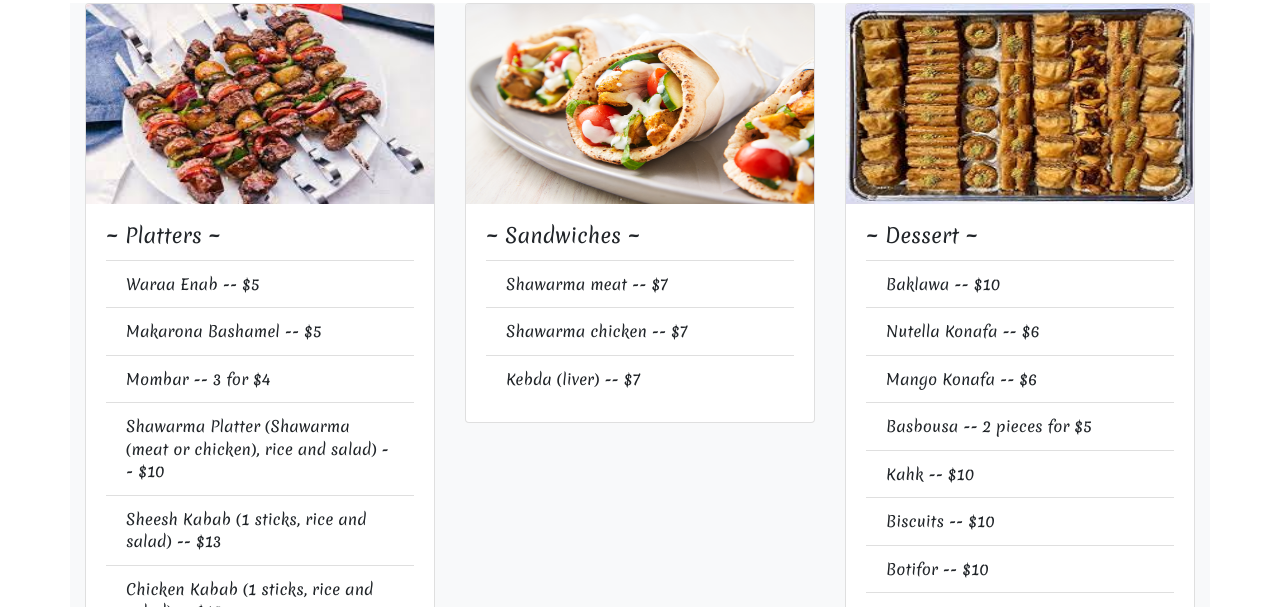
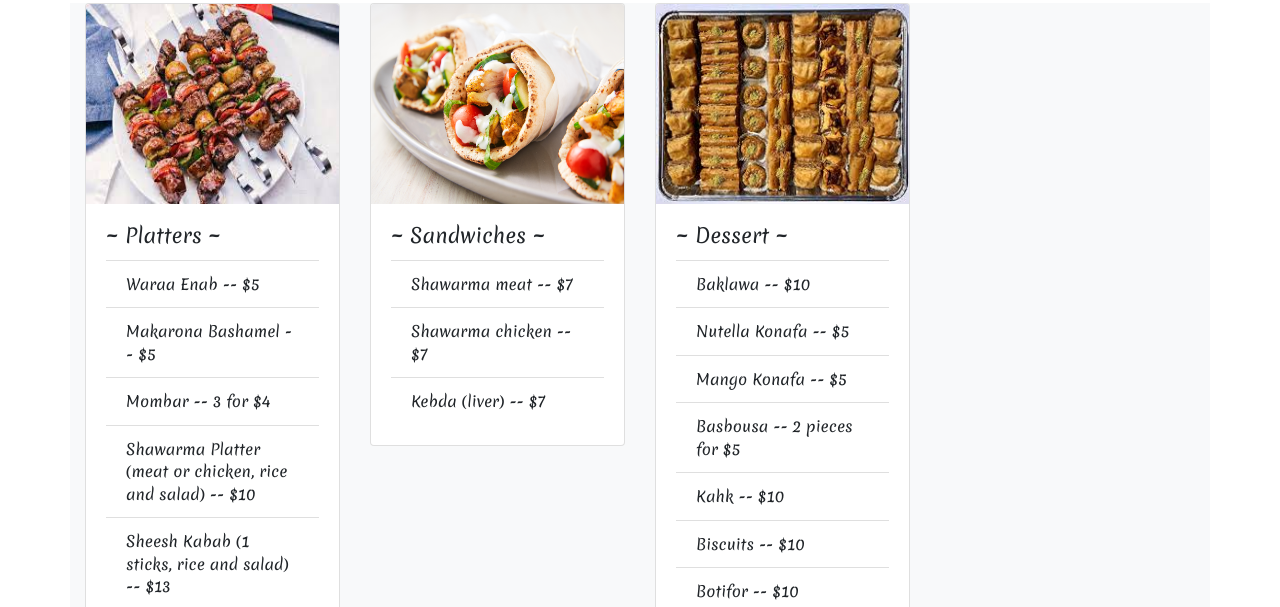
Before and after one commit to davidawoud/fesival-menu, a plain HTML site: page index.html in a window 1280 px wide. Shown: the part 185-792 px from the top of the page. Drawn offline with nearby package versions, Linux system fonts and the light colour scheme; some packages are replaced by stand-ins of ours.

Commit message:
size update

```diff
--- a/index.html
+++ b/index.html
@@ -22,7 +22,7 @@
 				</div>
 			</div>
 			<div class="row bg-light">
-				<div class="col-md-4" data-aos="slide-up">
+				<div class="col-md-3" data-aos="slide-up">
 					<div class="card view zoom">
   						<img class="card-img-top img-fluid " src="images/sheesh.jpeg">
 					  	<div class="card-body">
@@ -31,7 +31,7 @@
 							    <li class="list-group-item">Waraa Enab -- $5</li>
 							    <li class="list-group-item">Makarona Bashamel -- $5</li>
 							 	<li class="list-group-item">Mombar -- 3 for $4</li>
-								<li class="list-group-item">Shawarma Platter (Shawarma (meat or chicken), rice and salad) -- $10</li>
+								<li class="list-group-item">Shawarma Platter (meat or chicken, rice and salad) -- $10</li>
 							 	<li class="list-group-item">Sheesh Kabab (1 sticks, rice and salad) -- $13</li>
 								<li class="list-group-item">Chicken Kabab (1 sticks, rice and salad) -- $10</li>
 								<li class="list-group-item">Kofta (3 pieces, rice and salad) ~~~~ $10</li>
@@ -40,7 +40,7 @@
 					  	</div>
 					</div>
 				</div>
-				<div class="col-md-4" data-aos="slide-up">
+				<div class="col-md-3" data-aos="slide-up">
 					<div class="card">
   						<img class="card-img-top img-fluid " src="images/190130-chicken-shwarma-horizontal-1551285400.png">
 					  	<div class="card-body">
@@ -53,15 +53,15 @@
 					  	</div>
 					</div>
 				</div>
-				<div class="col-md-4" data-aos="slide-up">
+				<div class="col-md-3" data-aos="slide-up">
 					<div class="card">
   						<img class="card-img-top img-fluid" src="images/dessert.jpeg">
 					  	<div class="card-body">
 					  		<h5 class="card-title">~ Dessert ~</h5>
 					    	<ul class="list-group list-group-flush">
 							    <li class="list-group-item">Baklawa -- $10</li>
-							    <li class="list-group-item">Nutella Konafa -- $6</li>
-								<li class="list-group-item">Mango Konafa -- $6</li>
+							    <li class="list-group-item">Nutella Konafa -- $5</li>
+								<li class="list-group-item">Mango Konafa -- $5</li>
 							 	<li class="list-group-item">Basbousa -- 2 pieces for $5</li>
 							 	<li class="list-group-item">Kahk -- $10</li>
 							 	<li class="list-group-item">Biscuits -- $10</li>
@@ -76,7 +76,7 @@
 			<!-- ............ -->
 
 			<div class="row bg-light">
-				<div class="col-md-4" data-aos="slide-up">
+				<div class="col-md-3" data-aos="slide-up">
 					<div class="card view zoom">
   						<img class="card-img-top img-fluid " src="images/juice.jpeg">
 					  	<div class="card-body">
```
